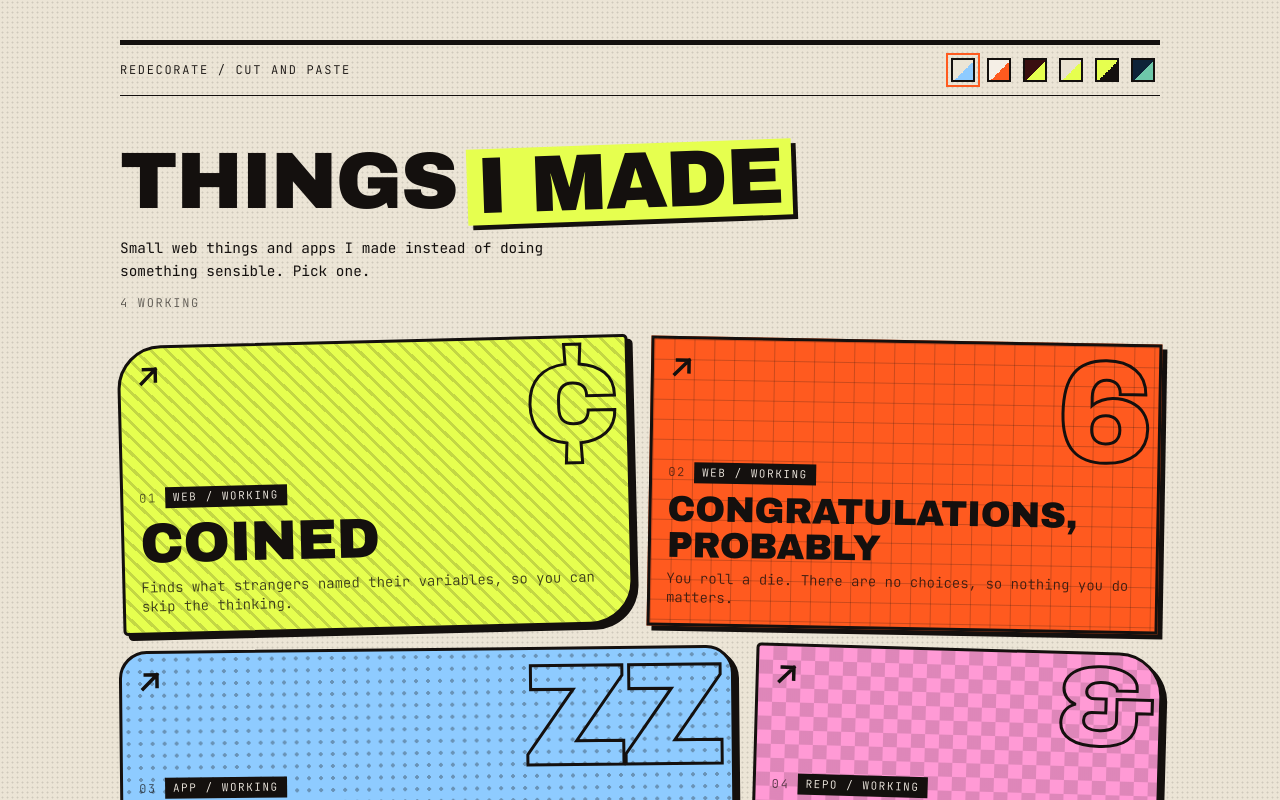
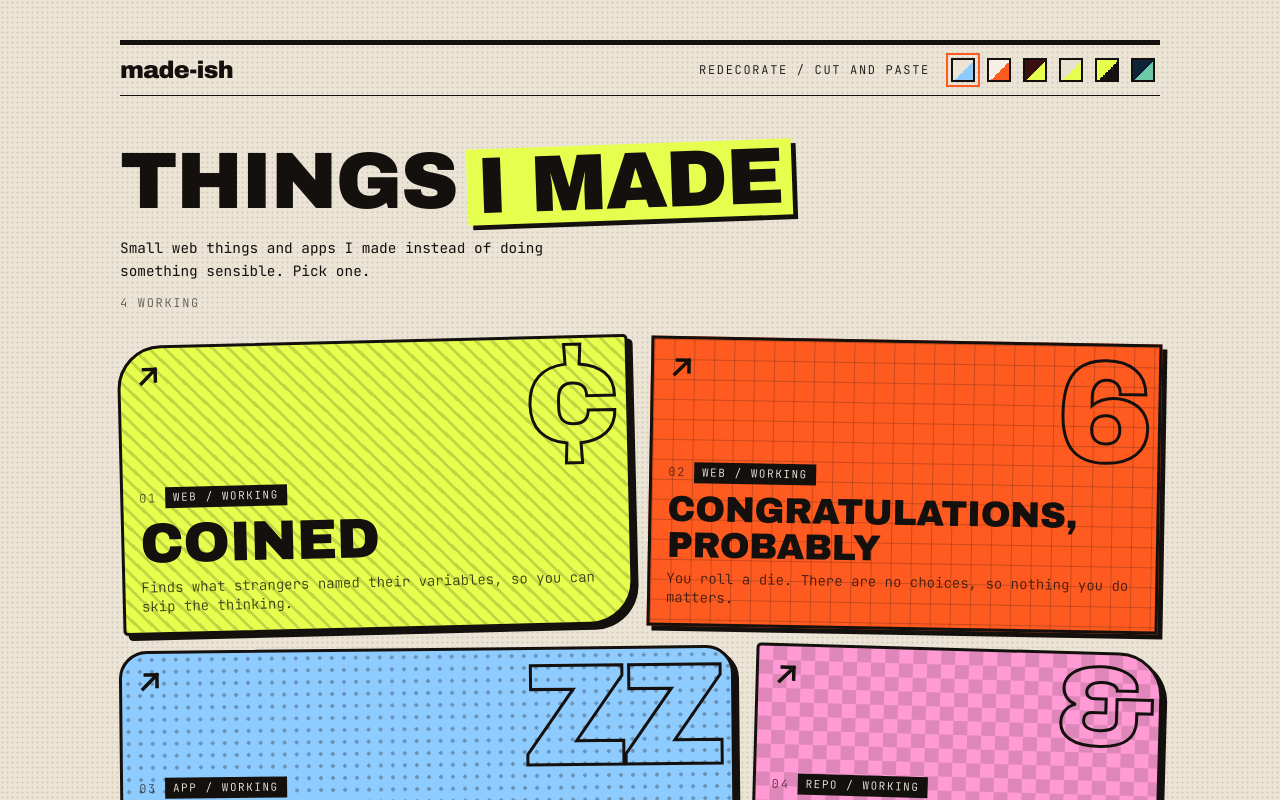
Before and after one commit to DarelNC/made-ish, a Next.js app: page / in a window 1280 px wide. Shown: the top 800 px of the page. Built offline with nearby package versions, Linux system fonts and the light colour scheme.

Commit message:
Show the made-ish name on the page and add repository metadata

```diff
--- a/app/globals.css
+++ b/app/globals.css
@@ -101,11 +101,23 @@ body {
 
 /* ---------- theme picker ---------- */
 
+.topbar {
+  display: flex;
+  align-items: center;
+  justify-content: space-between;
+  gap: 0.5rem 1rem;
+}
+.brand {
+  font-family: var(--font-display);
+  font-size: 1.5rem;
+  line-height: 1;
+  letter-spacing: -0.03em;
+  white-space: nowrap;
+}
 .picker {
   display: flex;
-  flex-wrap: wrap;
   align-items: center;
-  justify-content: space-between;
+  justify-content: flex-end;
   gap: 0.5rem 1rem;
 }
 .picker-swatches {
--- a/app/layout.js
+++ b/app/layout.js
@@ -24,7 +24,7 @@ const jetbrains = JetBrains_Mono({
 });
 
 export const metadata = {
-  title: profile.headline.join(" "),
+  title: `${profile.headline.join(" ")} / ${profile.brand}`,
   description: profile.bio,
 };
 
--- a/app/page.js
+++ b/app/page.js
@@ -37,6 +37,7 @@ export default function Home() {
 
       <div className="shell mx-auto grid max-w-[1120px] gap-x-20 gap-y-12 px-5 pb-16 pt-6 lg:grid-cols-[5fr_7fr] lg:px-10 lg:pt-10">
         <div className="topbar lg:col-span-2">
+          <p className="brand">{profile.brand}</p>
           <ThemePicker />
         </div>
 
--- a/components/ThemePicker.js
+++ b/components/ThemePicker.js
@@ -29,9 +29,7 @@ export default function ThemePicker() {
 
   return (
     <div className="picker">
-      <p className="label">
-        Redecorate<span className="hidden sm:inline"> / {mood}</span>
-      </p>
+      <p className="label hidden sm:block">Redecorate / {mood}</p>
       <div role="radiogroup" aria-label="Theme" className="picker-swatches">
         {THEMES.map((t) => (
           <button
--- a/content/site.js
+++ b/content/site.js
@@ -2,6 +2,8 @@
 // An `id` is stored in analytics events, so never reuse one for a different link.
 
 export const profile = {
+  // The name of the site, shown top left on every theme.
+  brand: "made-ish",
   // Two short words or phrases. The first is solid, the second is the loud one.
   headline: ["Things", "I made"],
   bio: "Small web things and apps I made instead of doing something sensible. Pick one.",
```
Also changed, not shown: package.json (+9 -1 lines), 2 other files (tests, documents, lock files or other folders).
